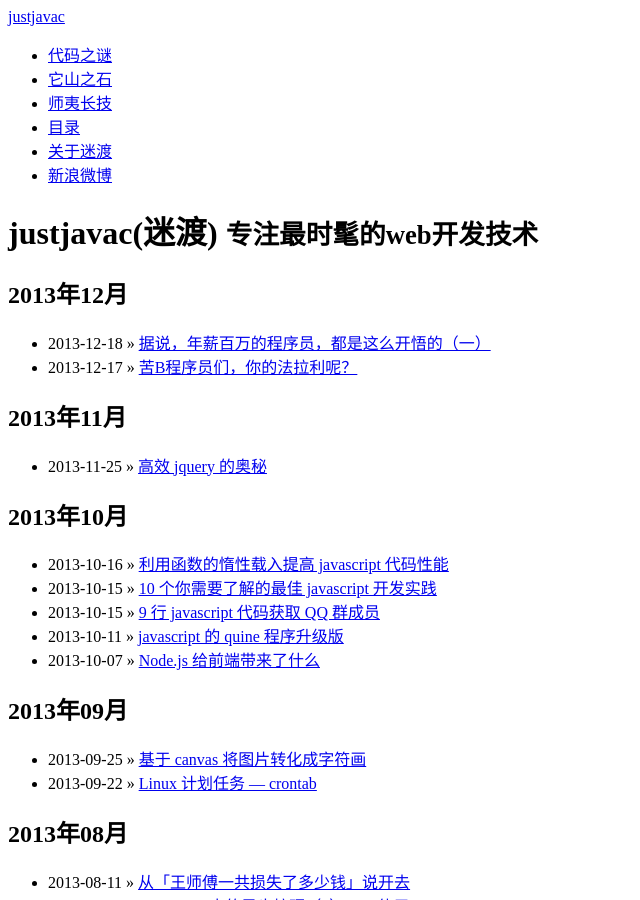
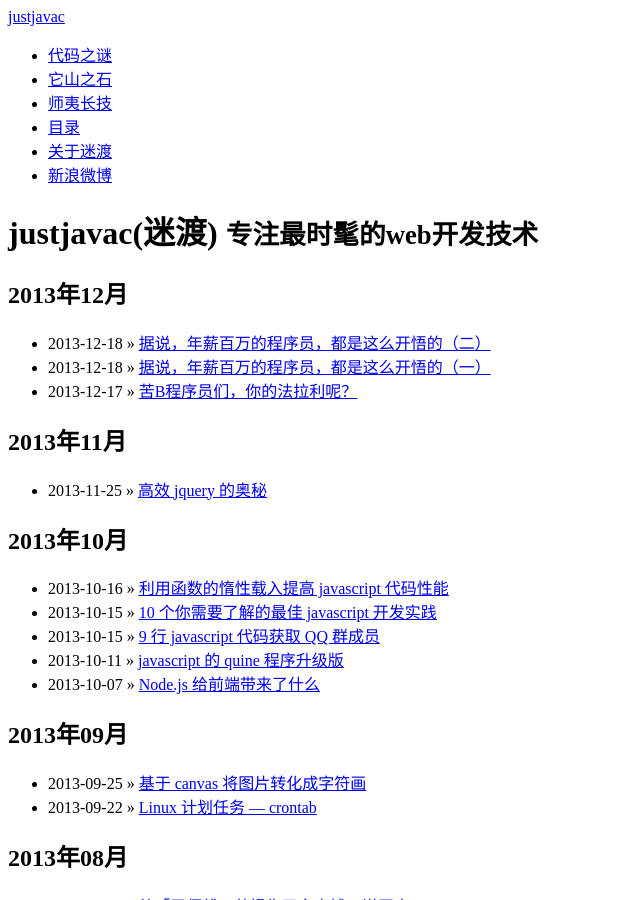
Before and after one commit to justjavac/justjavac.github.com, a Jekyll site: the page built from index.html, in a window 1280 px wide and 900 px high. Shown: the whole window, without its empty margins (0-640 px from the left). Built offline with Jekyll 4.4.1, drawn with Linux system fonts in a browser that asks for light colours; nearby versions of some CDN libraries; Markdown is read by kramdown in place of the engine named in the settings; the list of posts is cut into pages by our own code; comment, search, counter and statistics services are not loaded; some of the changed lines change nothing that is shown.

Commit message:
publish and update

```diff
--- a/_posts/other/2013-12-18-nianxinbaiwan-de-chengxuyuan-doushi-zheme-kaiwude-1.md
+++ b/_posts/other/2013-12-18-nianxinbaiwan-de-chengxuyuan-doushi-zheme-kaiwude-1.md
@@ -6,7 +6,7 @@ category : other
 tags : [程序员, 读书]
 ---
 
-《[编程之道][1]》出自美国一位资深的程序设计师 Geoffrey James 之手。
+《编程之道》出自美国一位资深的程序设计师 Geoffrey James 之手。
 
 相传作者早起打太极拳的时候，突然开悟，悟到了编程之道。
 
@@ -78,5 +78,10 @@ tags : [程序员, 读书]
 
 **欢迎补充**
 
+## 相关文章
 
-  [1]: http://book.douban.com/subject/1899158/
+- [据说，年薪百万的程序员，都是这么开悟的（一）][1]
+- [据说，年薪百万的程序员，都是这么开悟的（二）][2]
+
+[1]: http://justjavac.com/other/2013/12/18/nianxinbaiwan-de-chengxuyuan-doushi-zheme-kaiwude-1.html
+[2]: http://justjavac.com/other/2013/12/18/nianxinbaiwan-de-chengxuyuan-doushi-zheme-kaiwude-2.html
--- /dev/null
+++ b/_posts/other/2013-12-18-nianxinbaiwan-de-chengxuyuan-doushi-zheme-kaiwude-2.md
@@ -0,0 +1,109 @@
+---
+layout:     post
+title:      据说，年薪百万的程序员，都是这么开悟的（二）
+keywords: 程序员, 读书
+category : other
+tags : [程序员, 读书]
+---
+
+点此查看[上一篇][1]。
+
+## 0 分手篇
+
+程序员问禅师：“我和在一起 7 年的女友分手了，程序员是否诸多和爱情无缘？”
+
+禅师笑而不语，把程序员带到正在比赛的球场。
+
+程序员大悟：“大师的意思是否是说：爱情的意义就像一场比赛，只要过程努力过，结果如何并不重要？”
+
+大师闭上眼睛道：“你分手关我球事？”
+
+## 1 相貌篇
+
+程序员问禅师：“我天天对着电脑，熬夜到凌晨。大家都说我丑，我真的很丑吗？”
+
+禅师笑而不语，端起一杯水，浇到程序员脑袋上。
+
+程序员不解：“你的意思是，我每天都洗头就不那么丑了？”
+
+禅师回答说：“丑到端水水更流，举杯浇丑丑更丑。”（抽刀断水水更流，举杯浇愁愁更愁——李白）
+
+## 2 财富篇
+
+程序员问禅师：“大师，我天天加班，独立完成了一个大项目，我现在很富有，但是我却一点也不快乐，您能指点我该怎么做吗？”
+
+禅师问道：“何谓富有？”
+
+程序员回道：“银行卡里 8 位数，五道口有 3 套房不算富有吗？”
+
+禅师没说话，只伸出右手，青年恍然大悟：“禅师是让我懂得感恩与回报？”
+
+“不，—— 土豪，我们可以做朋友吗？”
+
+## 3 单身女程序员篇
+
+女程序员问禅师：“为什么我年轻漂亮，楚楚动人，可没有男人喜欢我？因为我是一名女程序员吗？”
+
+禅师问：“你知道男人为什么喜欢大海，而不喜欢湖吗？”
+
+女程序员想了想：“我知道了，因为大海挑战大，男人都喜欢挑战，所以喜欢大海，对吗？”
+
+禅师：“挑战个屁啊，因为大海波大！”
+
+## 4 单身男程序员篇
+
+程序员问禅师：“我一直追不到我心仪的女孩，我该怎么办才好？因为我是一名程序员吗？”
+
+禅师笑而不语，指了指旁边树杆上正在艰难爬行的蜗牛。
+
+程序员顿悟道：“禅师，您是说只要像这蜗牛一样坚持不懈，总会成功是么？ ”
+
+禅师抡起木鱼狠砸：“傻X，你得像它一样先有套像样的房子!”
+
+## 5 资金篇
+
+程序员问禅师：“我有很大的梦想，如果实现了，这个世界将再也没有纷争。因此我需要很多钱，大师您能帮我吗？”
+
+禅师拿出一个小孩的帽子和一双小孩的手套让青年穿上，然后问：”你有什么感觉？”
+
+“手，头有点紧。”
+
+“我也是。”
+
+## 6 休息篇
+
+程序员半夜睡不着，于是问禅师：“大师我经常失眠，应该怎么办呢？”
+
+禅师笑而不语，手指指向禅房的墙壁。
+
+程序员循指望去，一面白墙映入眼帘，墙体空白一片别无它物。程序员沉思良久后恍然大悟：“大师是说要摒弃心中杂念，心无所想才能入睡？”
+
+禅师摇摇头，大怒：“我意思是TM给我滚！都凌晨一点了还让不让人睡啊！”
+
+## 7 生活篇
+
+程序员问老禅师：“我是一名苦B程序员，活得没有一点安全感，该怎么办呢？”
+
+禅师笑而不语，用手指了指自己的胸口。
+
+程序员恍然大悟：“我明白了。只有像您这样心无所系，才能无忧无虑，对吗？”
+
+“不” 老禅师缓缓的从胸口掏出一个小本本，上面写着：“The Secretary of State of the United States of America hereby requests ……”
+
+## 8 感情篇
+
+程序员问禅师：“大师，我收入不高，没有对象。因此心情烦躁，静不下来，我觉得心堵很痛苦。”
+
+禅师笑笑抬手向南方一指，悠悠说道：“去看看大海吧。”
+
+程序员若有所思的问：“这是要我陶冶情操，感受海的博大胸怀吗？”
+
+禅师摇摇头：“如果大海能够，带走你的矮丑。”
+
+## 相关文章
+
+- [据说，年薪百万的程序员，都是这么开悟的（一）][1]
+- [据说，年薪百万的程序员，都是这么开悟的（二）][2]
+
+[1]: http://justjavac.com/other/2013/12/18/nianxinbaiwan-de-chengxuyuan-doushi-zheme-kaiwude-1.html
+[2]: http://justjavac.com/other/2013/12/18/nianxinbaiwan-de-chengxuyuan-doushi-zheme-kaiwude-2.html
```
